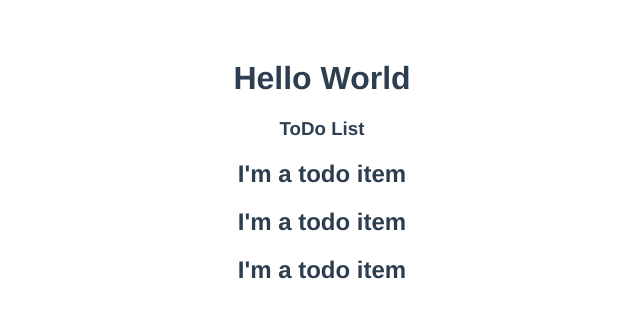
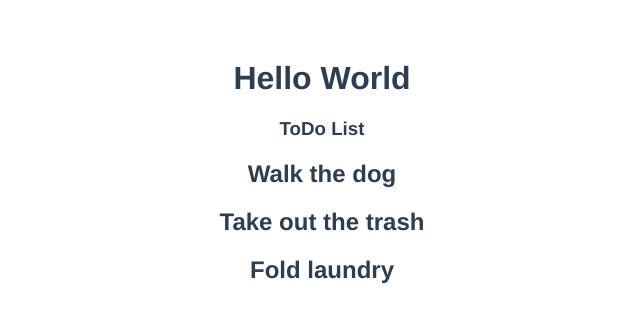
Before and after one commit to BShoop33/VueChapter2-ToDo, a Vue app: page / in a window 1280 px wide. Shown: the top 322 px of the page, without its empty margins (318-958 px from the left). Built offline with nearby package versions, Linux system fonts and the light colour scheme.

Commit message:
passing and accepting props to components completed

```diff
--- a/src/components/ToDoItem.vue
+++ b/src/components/ToDoItem.vue
@@ -1,11 +1,14 @@
 <template>
   <div>
-    <h2>I'm a todo item</h2>
+    <!-- <h2>I'm a todo item</h2> -->
+    <h2>{{ todo.name }}</h2>
   </div>
 </template>
 
 <script>
-export default {};
+export default {
+  props: ["todo"],
+};
 </script>
 
 <style>
--- a/src/components/ToDoList.vue
+++ b/src/components/ToDoList.vue
@@ -2,7 +2,7 @@
   <div>
     <h3>ToDo List</h3>
     <div v-for="item in todos" :key="item.id">
-      <ToDoItem />
+      <ToDoItem :todo="item" />
     </div>
   </div>
 </template>
```
